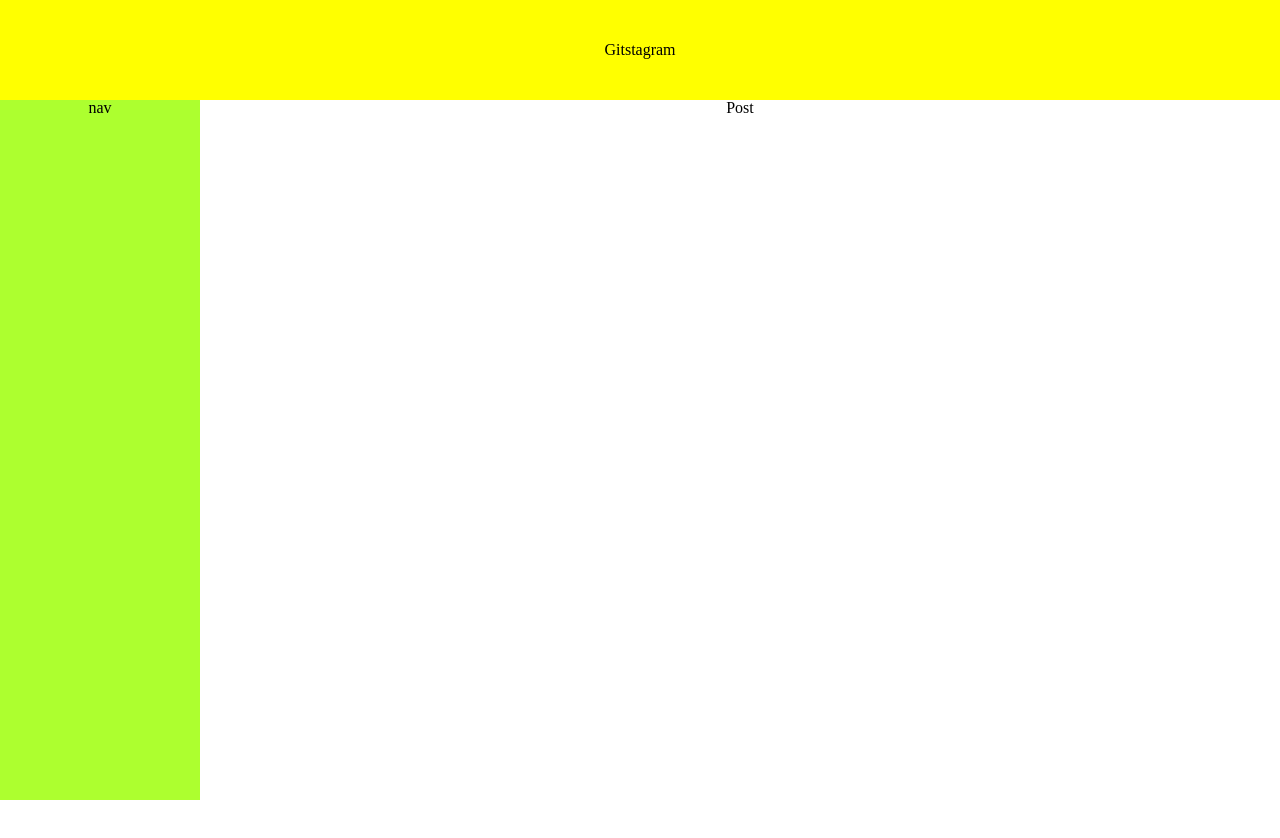
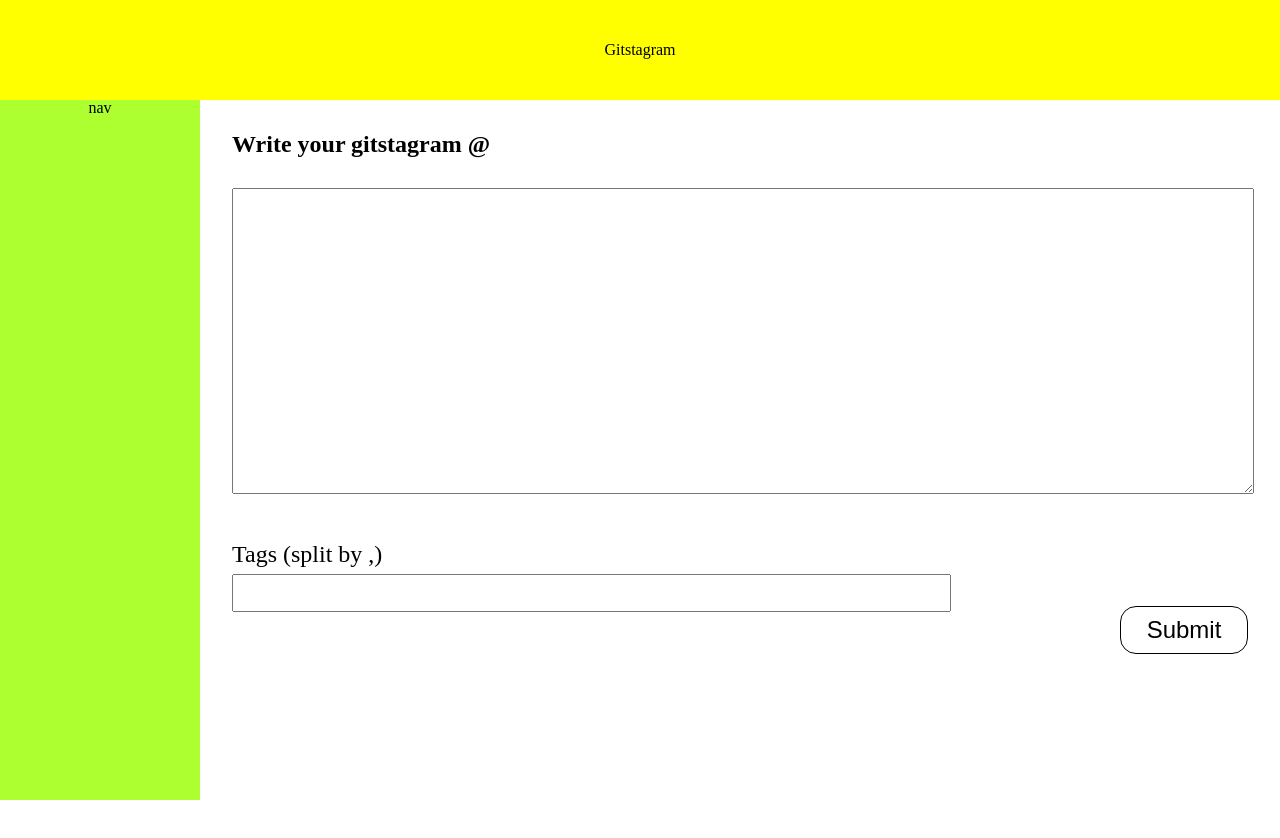
Before and after one commit to ajou-gitstagram/client-web, a React (Create React App) app: page /post in a window 1280 px wide. Shown: the top 838 px of the page. Before the commit the page ends 800 px from the top, so only its background shows below. Built offline with nearby package versions, Linux system fonts and the light colour scheme.

Commit message:
add post page

```diff
--- a/src/App.tsx
+++ b/src/App.tsx
@@ -29,7 +29,7 @@ function App() {
                             <Route path={"/login"} element={<LoginPage setLogin={setLogin} setId={setId} />} />
                             <Route path={"/signup"} element={<SignupPage />} />
                             <Route path={"/rank"} element={<RankPage />} />
-                            <Route path={"/post"} element={<PostPage />} />
+                            <Route path={"/post"} element={<PostPage id={id} />} />
                         </Routes>
                     </Container>
                 </div>
--- a/src/pages/home-page/HomePage.tsx
+++ b/src/pages/home-page/HomePage.tsx
@@ -2,6 +2,7 @@ import S from "./HomePage.module.css";
 import ContentsBox from "./contents-box/ContentsBox";
 import Blank from "../../common/module/blank/Blank";
 import type {HomeModel} from "./config/model";
+import PostCreateButton from "./post-create-button/PostCreateButton";
 
 const dummy: HomeModel = [
     {
@@ -37,6 +38,7 @@ const HomePage = () => {
             { dummy.map((d, i) => {
                 return <ContentsBox data={d} />
             }) }
+            <PostCreateButton />
         </div>
     );
 }
--- /dev/null
+++ b/src/pages/home-page/post-create-button/PostCreateButton.module.css
@@ -0,0 +1,15 @@
+.create-button {
+    width: 50px;
+    height: 50px;
+    border: 3px solid black;
+    border-radius: 32px;
+    position: fixed;
+    bottom: 50px;
+    right: 50px;
+
+    font-size: 48px;
+    display: flex;
+    align-items: center;
+    justify-content: center;
+    background-color: white;
+}
--- /dev/null
+++ b/src/pages/home-page/post-create-button/PostCreateButton.tsx
@@ -0,0 +1,12 @@
+import S from './PostCreateButton.module.css';
+import {Link} from "react-router-dom";
+
+const PostCreateButton = () => {
+	return (
+		<Link to={'/post'} >
+			<div className={S['create-button']}>+</div>
+		</Link>
+	)
+}
+
+export default PostCreateButton;
--- a/src/pages/post-page/PostPage.module.css
+++ b/src/pages/post-page/PostPage.module.css
@@ -0,0 +1,43 @@
+.container {
+    padding: 32px;
+    height: 100%;
+}
+
+.post-title {
+    font-weight: bold;
+    font-size: 24px;
+    text-align: left;
+    margin-bottom: 32px;
+}
+
+.post-area {
+    width: 100%;
+    height: 300px;
+    font-size: 18px;
+    display: block;
+}
+
+.post-subtitle {
+    text-align: left;
+    margin-bottom: 8px;
+    font-size: 24px;
+}
+
+.post-submit {
+    margin-top: 32px;
+    float: right;
+    width: 128px;
+    height: 48px;
+    background-color: white;
+    border-radius: 16px;
+    border: 1px solid black;
+    font-size: 24px;
+    cursor: pointer;
+}
+
+.post-tag-input {
+    width: 70%;
+    height: 32px;
+    font-size: 18px;
+    float: left;
+}
--- a/src/pages/post-page/PostPage.tsx
+++ b/src/pages/post-page/PostPage.tsx
@@ -1,7 +1,39 @@
-import './PostPage.module.css';
+import S from './PostPage.module.css';
+import Blank from "../../common/module/blank/Blank";
+import {Dispatch, SetStateAction, useState} from "react";
 
-const PostPage = () => {
-	return (<div>Post</div>);
+interface props {
+	id: string;
+}
+
+const handleInputPost = (e: any, setContents: Dispatch<SetStateAction<string>>) => {
+	setContents(e.target.value);
+}
+
+const handleInputTags = (e: any, setTags: Dispatch<SetStateAction<string[]>>) => {
+	setTags(() => e.target.value.split(',').map((d: string) => d.trim()));
+}
+
+const handleSubmit = (e: any, id: string, contents: string, tags: string[]) => {
+	const submit = { id, contents, tags }
+	console.log(submit);
+}
+
+const PostPage = ({ id }: props) => {
+	const [contents, setContents] = useState<string>("");
+	const [tags, setTags] = useState<string[]>([]);
+
+	return (
+		<div className={S['container']}>
+			<h2 className={S['post-title']}>Write your gitstagram @{id}</h2>
+			<textarea onInput={(e) => handleInputPost(e, setContents)} className={S['post-area']} />
+			<br />
+			<Blank height={32} />
+			<h3 className={S['post-subtitle']}>Tags (split by ,)</h3>
+			<input onInput={(e) => handleInputTags(e, setTags)} id={'postTags'} className={S['post-tag-input']} />
+			<button onClick={(e) => handleSubmit(e as unknown as MouseEvent, id, contents, tags)} className={S['post-submit']}>Submit</button>
+		</div>
+	);
 }
 
 export default PostPage;
```
